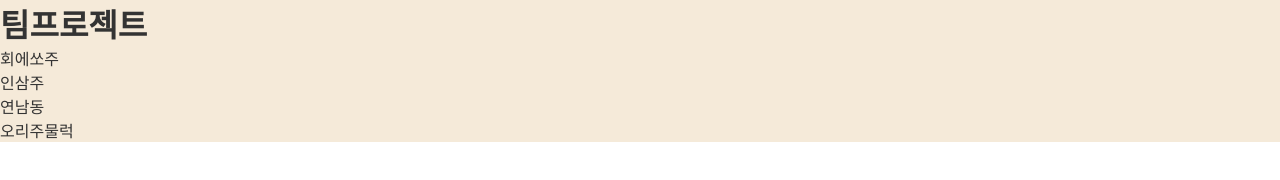
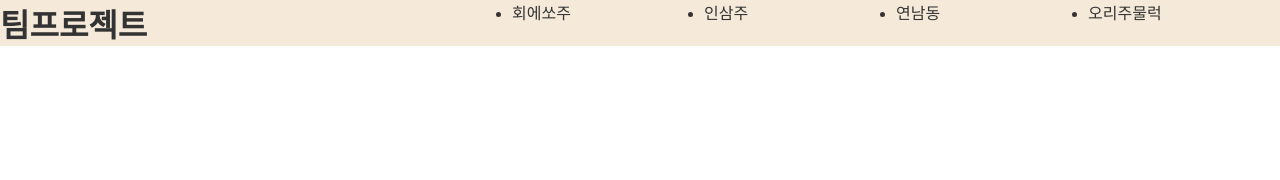
Before and after one commit to yis716/sample1, a plain HTML site: page index.html in a window 1280 px wide. Drawn offline with Linux system fonts and the light colour scheme.

Commit message:
팀프로젝트 css 추가

```diff
--- a/css/index.css
+++ b/css/index.css
@@ -2,4 +2,15 @@
 html{font-size: 16px; color: #333;}
 a{color: #333; text-decoration: none; display: block;}
 
-header{background: #f5ead9;}
+header{background: #f5ead9; display: flex; justify-content: space-between;}
+
+header nav{
+    width: 60%;
+}
+header nav ul{
+    display: flex;
+    justify-content: space-between;
+}
+header nav ul li{
+    width: 25%;
+}
```
